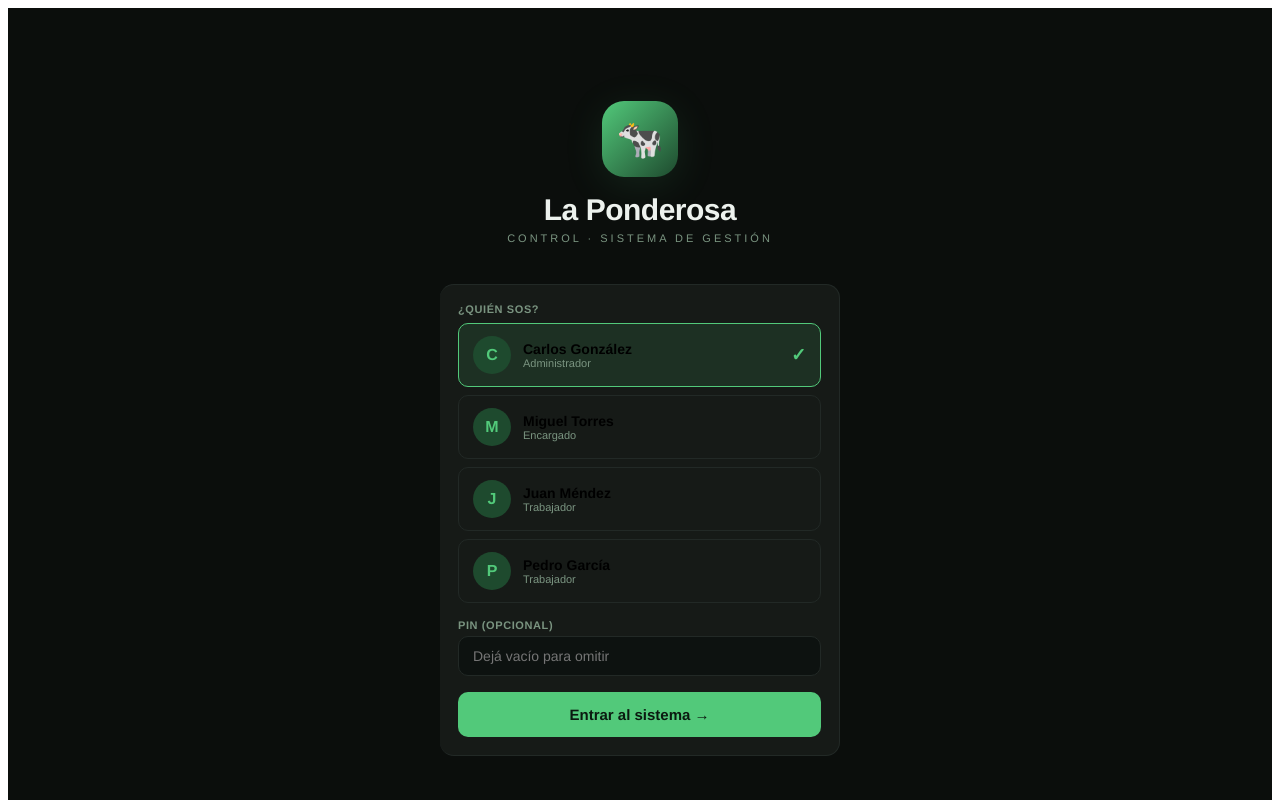
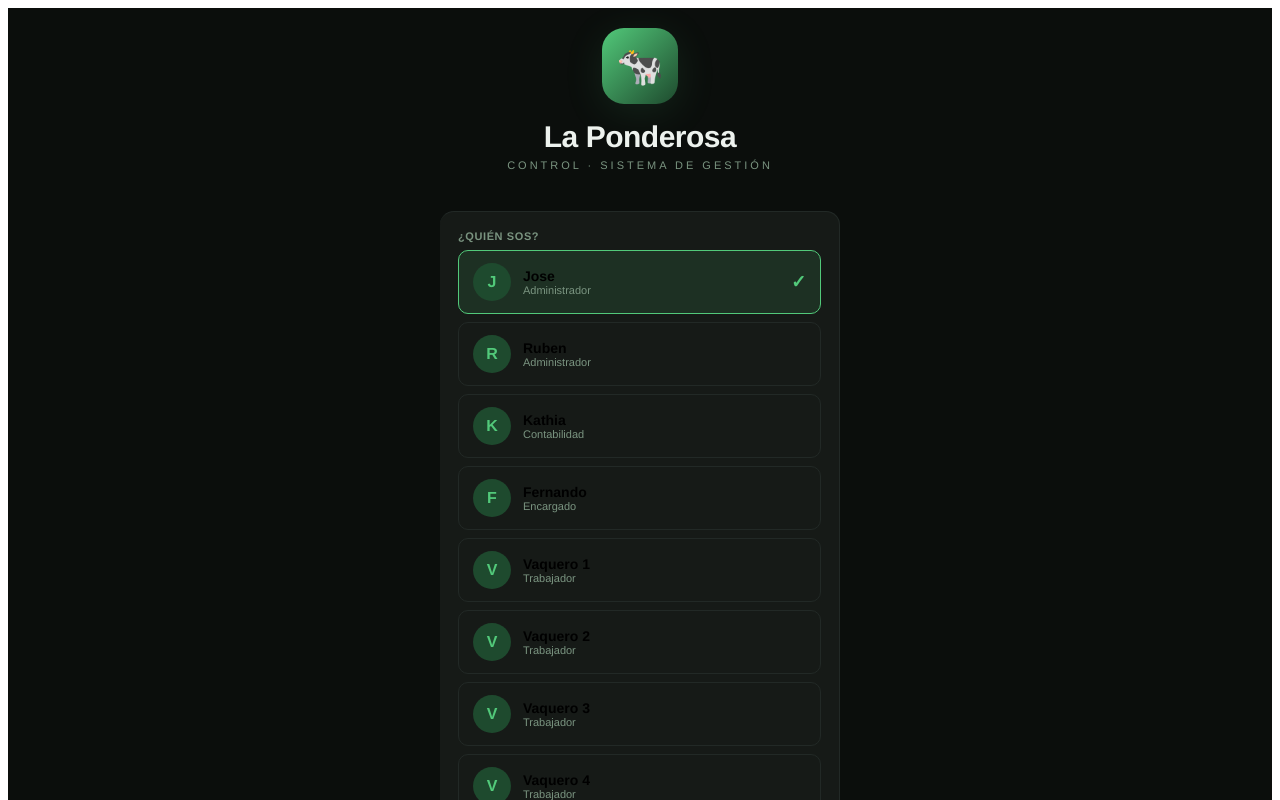
Before and after one commit to josemiguelcastedo1/la-ponderosa-control, a React (Vite) app: page / in a window 1280 px wide. Shown: the top 800 px of the page. Built offline with nearby package versions, Linux system fonts and the light colour scheme.

Commit message:
Update App.jsx

```diff
--- a/src/App.jsx
+++ b/src/App.jsx
@@ -4,13 +4,14 @@ const T={bg:"#0B0E0C",surface:"#111512",card:"#161A17",cardH:"#1C211E",border:"#
 
 const CATS=["Combustible","Personal","Sanidad","Alimentación","Repuestos","Veterinaria","Hotel","Producción","Marketing","Oficina","Viático","Otro"];
 const POTREROS=["Potrero Norte","Potrero Sur","Potrero 2","Potrero 4","Sector Este","Sector Sur"];
-const WORKERS=["Juan Méndez","Carlos Ruiz","Miguel Torres","Pedro García","Admin"];
+const WORKERS=["Jose","Ruben","Fernando","Vaquero 1","Vaquero 2","Vaquero 3","Vaquero 4","Diarista 1","Diarista 2"];
 
-const SEED_TASKS=[{id:"t1",title:"Vacunar terneros — Lote Norte",desc:"Vacuna triple + brucelosis.",resp:"Juan Méndez",fecha:"2026-05-12",hora:"08:00",prioridad:"Alta",estado:"Pendiente",potrero:"Potrero Norte"},{id:"t2",title:"Revisar alambrado Sector Sur",desc:"Alambrado caído por lluvia.",resp:"Carlos Ruiz",fecha:"2026-05-11",hora:"07:00",prioridad:"Alta",estado:"En proceso",potrero:"Sector Sur"},{id:"t3",title:"Reparar bebedero Potrero 4",desc:"Pérdida de agua.",resp:"Miguel Torres",fecha:"2026-05-10",hora:"09:00",prioridad:"Media",estado:"Finalizado",potrero:"Potrero 4"},{id:"t4",title:"Mover tropa a Potrero 2",desc:"Trasladar 45 vacas.",resp:"Juan Méndez",fecha:"2026-05-13",hora:"06:30",prioridad:"Media",estado:"Pendiente",potrero:"Potrero 2"}];
-const SEED_REPORTS=[{id:"r1",fecha:"2026-05-11",clima:"Soleado",lluvia:"0",potrero:"Potrero Norte",movidos:45,nacimientos:2,muertes:0,enfermedades:"Ninguna",problemas:"Alambrado caído",pasto:"Bueno",obs:"Todo normal.",encargado:"Miguel Torres"},{id:"r2",fecha:"2026-05-10",clima:"Nublado",lluvia:"12",potrero:"Sector Sur",movidos:0,nacimientos:1,muertes:0,enfermedades:"Ninguna",problemas:"Sin problemas",pasto:"Excelente",obs:"Lluvia mejoró pasturas.",encargado:"Miguel Torres"}];
-const SEED_FINANCE=[{id:"f1",tipo:"Ingreso",fecha:"2026-05-09",monto:1250000,cat:"Producción",empresa:"La Ponderosa",resp:"Admin",metodo:"Transferencia",obs:"Venta 12 novillos"},{id:"f2",tipo:"Gasto",fecha:"2026-05-11",monto:85000,cat:"Sanidad",empresa:"La Ponderosa",resp:"Miguel Torres",metodo:"Transferencia",obs:"Vacunas terneros"},{id:"f3",tipo:"Gasto",fecha:"2026-05-10",monto:42000,cat:"Combustible",empresa:"La Ponderosa",resp:"Carlos Ruiz",metodo:"Efectivo",obs:"Gasoil tractor"},{id:"f4",tipo:"Gasto",fecha:"2026-05-08",monto:165000,cat:"Personal",empresa:"La Ponderosa",resp:"Admin",metodo:"Transferencia",obs:"Sueldos quincena"}];
-const SEED_ANIMALS=[{id:"a1",caravana:"LP-001",cat:"Vaca",sexo:"Hembra",edad:"4 años",peso:480,potrero:"Potrero Norte",sanitario:"Al día",obs:""},{id:"a2",caravana:"LP-002",cat:"Ternero",sexo:"Macho",edad:"3 meses",peso:95,potrero:"Potrero Norte",sanitario:"Al día",obs:""},{id:"a3",caravana:"LP-003",cat:"Novillo",sexo:"Macho",edad:"18 meses",peso:320,potrero:"Potrero 2",sanitario:"Pendiente",obs:"Falta desparasitar"},{id:"a4",caravana:"LP-004",cat:"Vaca",sexo:"Hembra",edad:"6 años",peso:510,potrero:"Sector Sur",sanitario:"Al día",obs:""},{id:"a5",caravana:"LP-005",cat:"Toro",sexo:"Macho",edad:"5 años",peso:720,potrero:"Potrero Norte",sanitario:"Al día",obs:""}];
-const SEED_USERS=[{id:"u1",nombre:"Carlos González",rol:"Administrador",email:"carlos@laponderosa.com",activo:true,pin:"1234"},{id:"u2",nombre:"Miguel Torres",rol:"Encargado",email:"miguel@laponderosa.com",activo:true,pin:"5678"},{id:"u3",nombre:"Juan Méndez",rol:"Trabajador",email:"juan@laponderosa.com",activo:true,pin:"1111"},{id:"u4",nombre:"Pedro García",rol:"Trabajador",email:"pedro@laponderosa.com",activo:true,pin:"2222"}];
+const SEED_TASKS=[];
+const SEED_REPORTS=[];
+const SEED_FINANCE=[];
+const SEED_ANIMALS=[];
+const SEED_USERS=[{id:"u1",nombre:"Jose",rol:"Administrador",email:"josemiguelcastedo1@gmail.com",activo:true,pin:"1234"},{id:"u2",nombre:"Ruben",rol:"Administrador",email:"rubencastedo@gmail.com",activo:true,pin:"1234"},{id:"u3",nombre:"Kathia",rol:"Contabilidad",email:"hac.laponderosa1@hotmail.com",activo:true,pin:"1234"},{id:"u4",nombre:"Fernando",rol:"Encargado",email:"fernando@laponderosa.com",activo:true,pin:"1234"},{id:"u5",nombre:"Vaquero 1",rol:"Trabajador",email:"v1@laponderosa.com",activo:true,pin:"1111"},{id:"u6",nombre:"Vaquero 2",rol:"Trabajador",email:"v2@laponderosa.com",activo:true,pin:"2222"},{id:"u7",nombre:"Vaquero 3",rol:"Trabajador",email:"v3@laponderosa.com",activo:true,pin:"3333"},{id:"u8",nombre:"Vaquero 4",rol:"Trabajador",email:"v4@laponderosa.com",activo:true,pin:"4444"},{id:"u9",nombre:"Diarista 1",rol:"Trabajador",email:"d1@laponderosa.com",activo:true,pin:"5555"},{id:"u10",nombre:"Diarista 2",rol:"Trabajador",email:"d2@laponderosa.com",activo:true,pin:"6666"}];
+
 
 const uid=()=>Math.random().toString(36).slice(2);
 const fmt$=n=>new Intl.NumberFormat("es-AR",{style:"currency",currency:"ARS",maximumFractionDigits:0}).format(n);
```
